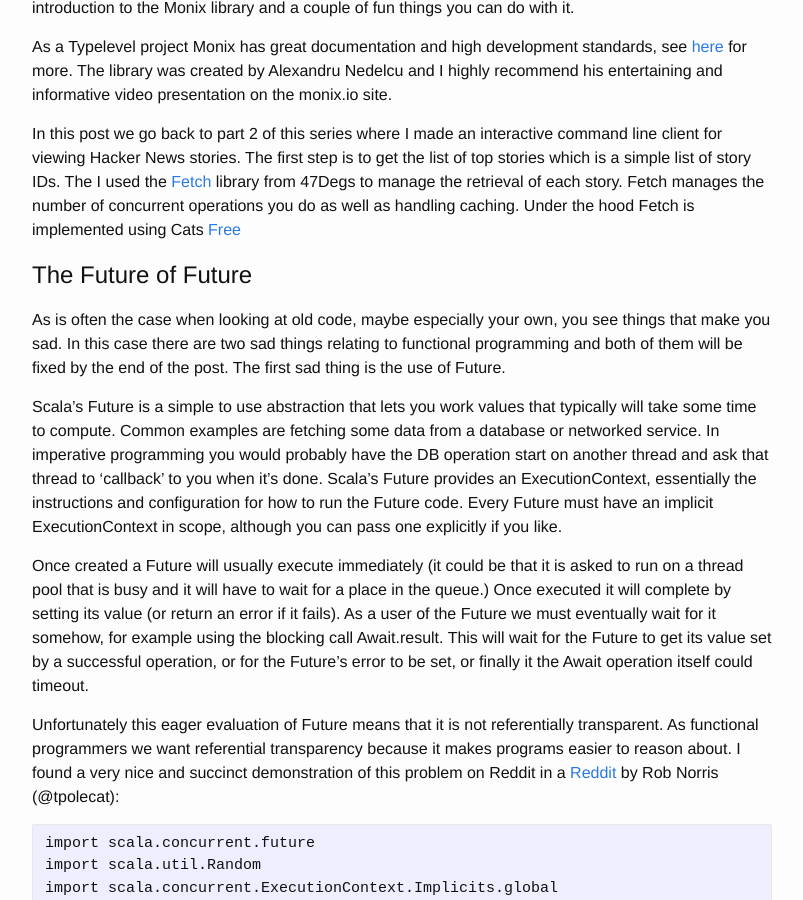
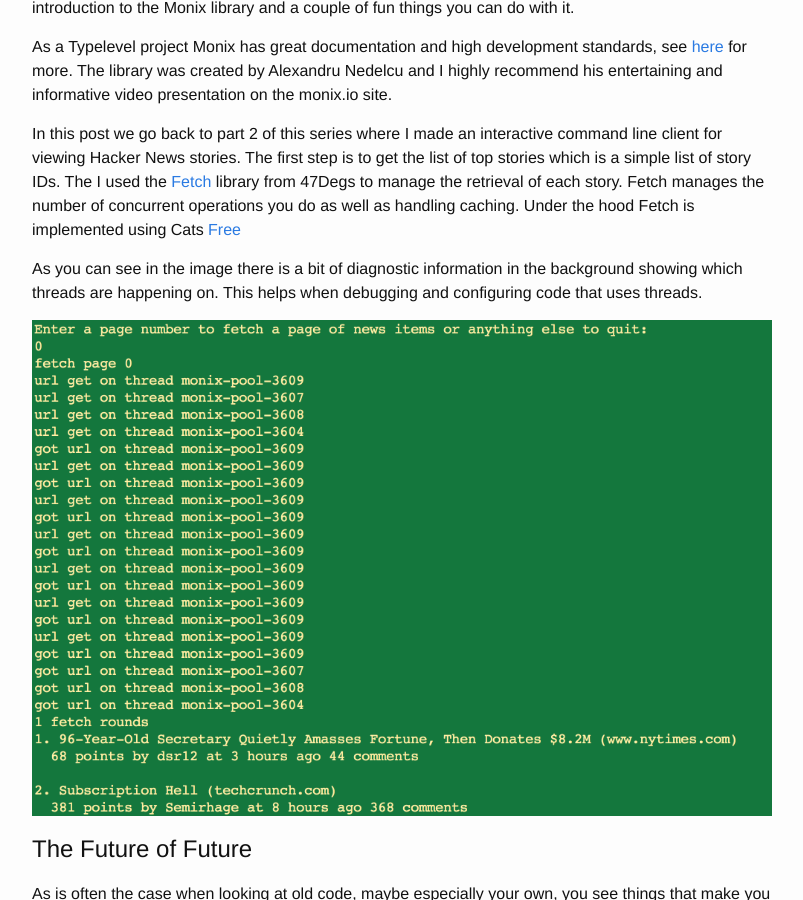
Before and after one commit to justinhj/justinhj.github.io, a Jekyll site: the page built from _posts/2018-05-06-hacker-news-api-4.md, in a window 1280 px wide and 900 px high, scrolled down 665 px. Shown: the whole window, without its empty margins (238-1041 px from the left). Built offline with Jekyll 4.4.1, drawn with Linux system fonts in a browser that asks for light colours; comment, search, counter and statistics services are not loaded.

Commit message:
add pics

```diff
--- a/_posts/2018-05-06-hacker-news-api-4.md
+++ b/_posts/2018-05-06-hacker-news-api-4.md
@@ -28,6 +28,10 @@
 As a Typelevel project Monix has great documentation and high development standards, see [here](https://monix.io) for more. The library was created by Alexandru Nedelcu and I highly recommend his entertaining and informative video presentation on the monix.io site.
 
 In this post we go back to part 2 of this series where I made an interactive command line client for viewing Hacker News stories. The first step is to get the list of top stories which is a simple list of story IDs. The I used the [Fetch](http://47deg.github.io/fetch/docs#introduction-0) library from 47Degs to manage the retrieval of each story. Fetch manages the number of concurrent operations you do as well as handling caching. Under the hood Fetch is implemented using Cats [Free](https://typelevel.org/cats/datatypes/freemonad.html)
+
+As you can see in the image there is a bit of diagnostic information in the background showing which threads are happening on. This helps when debugging and configuring code that uses threads.
+
+![HNFetch](/../images/hnfetch.png)
 
 # The Future of Future
 
```
Also changed, not shown: other parts of _posts/2018-05-06-hacker-news-api-4.md (+2 -0 lines), images/hnfetch.png (added), images/livecomments.png (added).
